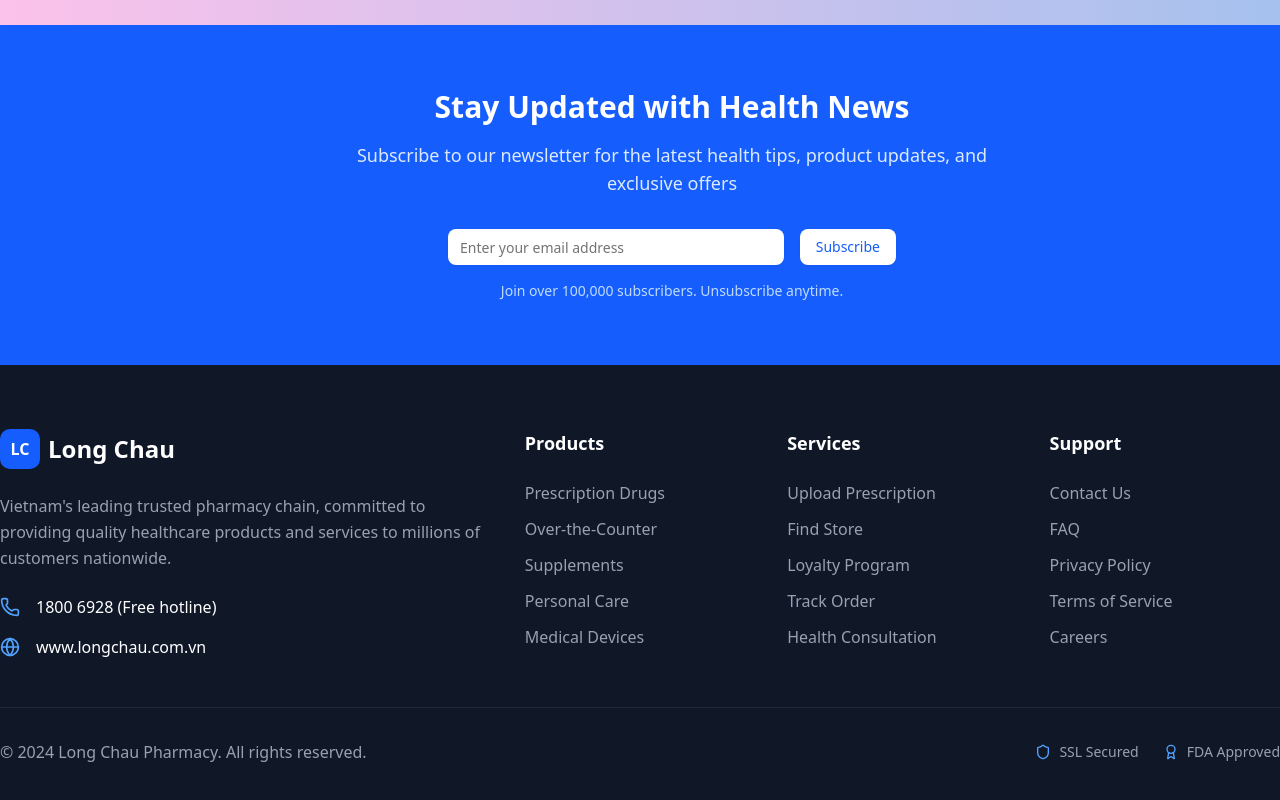
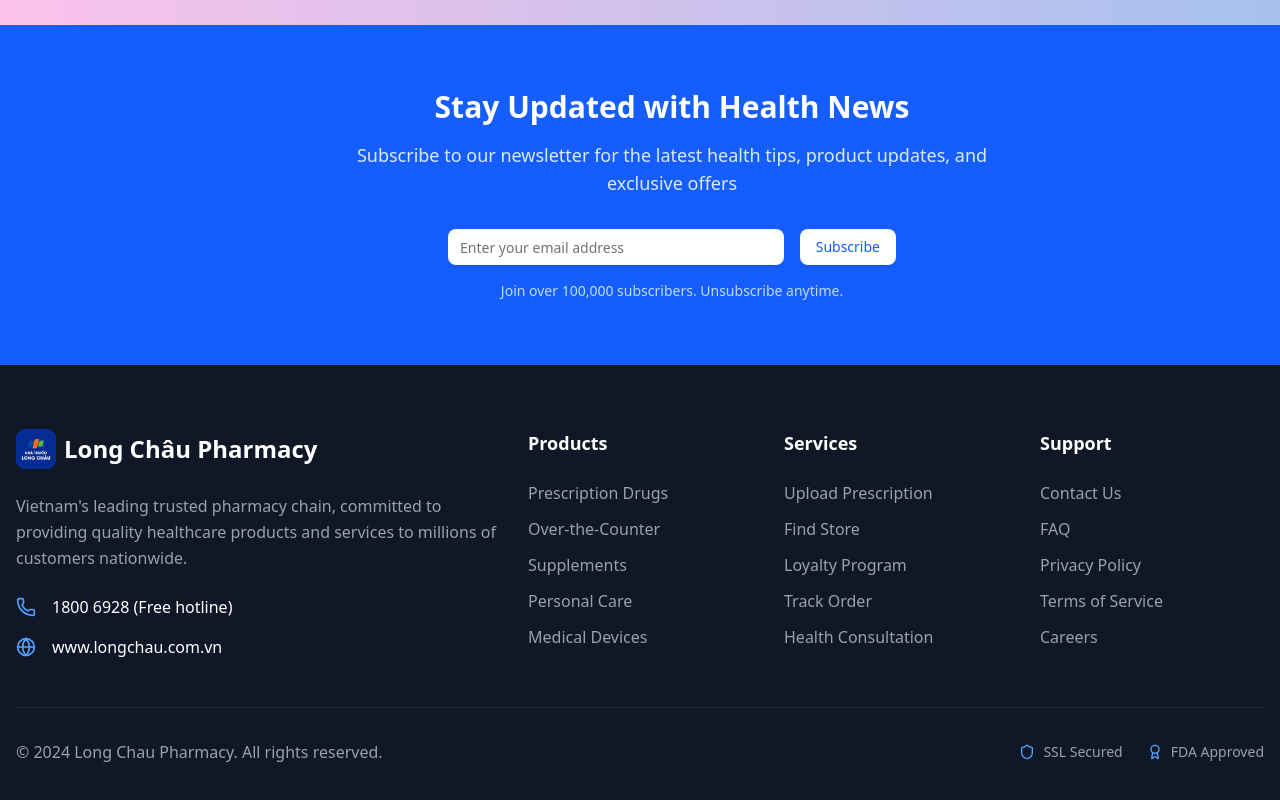
Before and after one commit to LEBATUNG2910/Swe30003, a React (Vite) app in the folder frontend/: page / in a window 1280 px wide. Shown: the part 5700-6500 px from the top of the page. Built offline with nearby package versions, Linux system fonts and the light colour scheme.

Commit message:
Add a united footer for web page

```diff
--- a/frontend/src/components/footer.tsx
+++ b/frontend/src/components/footer.tsx
@@ -1,26 +1,32 @@
-import { Link } from "react-router-dom"
-import {Phone, Globe, Shield, Award} from "lucide-react"
+import { Link } from "react-router-dom";
+import {
+  Phone,
+  Globe,
+  Shield,
+  Award,
+} from "lucide-react";
+import logo from "@/assets/logo.jpg";
+
 export function Footer() {
   return (
-                <footer className="bg-gray-900 text-white py-16 flex items-center justify-center">
-                <div className="container">
+    <footer className="bg-gray-900 text-white py-16">
+      <div className="container mx-auto px-4">
         <div className="grid md:grid-cols-5 gap-8">
           <div className="md:col-span-2">
             <div className="flex items-center space-x-2 mb-6">
               <div className="h-10 w-10 bg-blue-600 rounded-lg flex items-center justify-center">
-                                    <span className="text-white font-bold">
-                                        LC
-                                    </span>
+                <img
+                src={logo}
+                alt="Logo"
+                className="object-cover rounded-lg"
+              />
               </div>
-                                <span className="font-bold text-2xl">
-                                    Long Chau
-                                </span>
+              <span className="font-bold text-2xl">Long Châu Pharmacy</span>
             </div>
             <p className="text-gray-400 mb-6 leading-relaxed">
-                                Vietnam's leading trusted pharmacy chain,
-                                committed to providing quality healthcare
-                                products and services to millions of customers
-                                nationwide.
+              Vietnam's leading trusted pharmacy chain, committed to providing
+              quality healthcare products and services to millions of
+              customers nationwide.
             </p>
             <div className="flex items-center space-x-4 mb-4">
               <Phone className="h-5 w-5 text-blue-400" />
@@ -32,9 +38,7 @@
             </div>
           </div>
           <div>
-                            <h3 className="font-semibold mb-6 text-lg">
-                                Products
-                            </h3>
+            <h3 className="font-semibold mb-6 text-lg">Products</h3>
             <ul className="space-y-3 text-gray-400">
               <li>
                 <Link
@@ -79,9 +83,7 @@
             </ul>
           </div>
           <div>
-                            <h3 className="font-semibold mb-6 text-lg">
-                                Services
-                            </h3>
+            <h3 className="font-semibold mb-6 text-lg">Services</h3>
             <ul className="space-y-3 text-gray-400">
               <li>
                 <Link
@@ -126,9 +128,7 @@
             </ul>
           </div>
           <div>
-                            <h3 className="font-semibold mb-6 text-lg">
-                                Support
-                            </h3>
+            <h3 className="font-semibold mb-6 text-lg">Support</h3>
             <ul className="space-y-3 text-gray-400">
               <li>
                 <Link
@@ -176,21 +176,16 @@
         <div className="border-t border-gray-800 mt-12 pt-8">
           <div className="flex flex-col md:flex-row justify-between items-center">
             <p className="text-gray-400 mb-4 md:mb-0">
-                                &copy; 2024 Long Chau Pharmacy. All rights
-                                reserved.
+              &copy; 2024 Long Chau Pharmacy. All rights reserved.
             </p>
             <div className="flex items-center space-x-6">
               <div className="flex items-center space-x-2">
                 <Shield className="h-4 w-4 text-blue-400" />
-                                    <span className="text-sm text-gray-400">
-                                        SSL Secured
-                                    </span>
+                <span className="text-sm text-gray-400">SSL Secured</span>
               </div>
               <div className="flex items-center space-x-2">
                 <Award className="h-4 w-4 text-blue-400" />
-                                    <span className="text-sm text-gray-400">
-                                        FDA Approved
-                                    </span>
+                <span className="text-sm text-gray-400">FDA Approved</span>
               </div>
             </div>
           </div>
```
Lines whose indentation alone changed are shown as unchanged.
